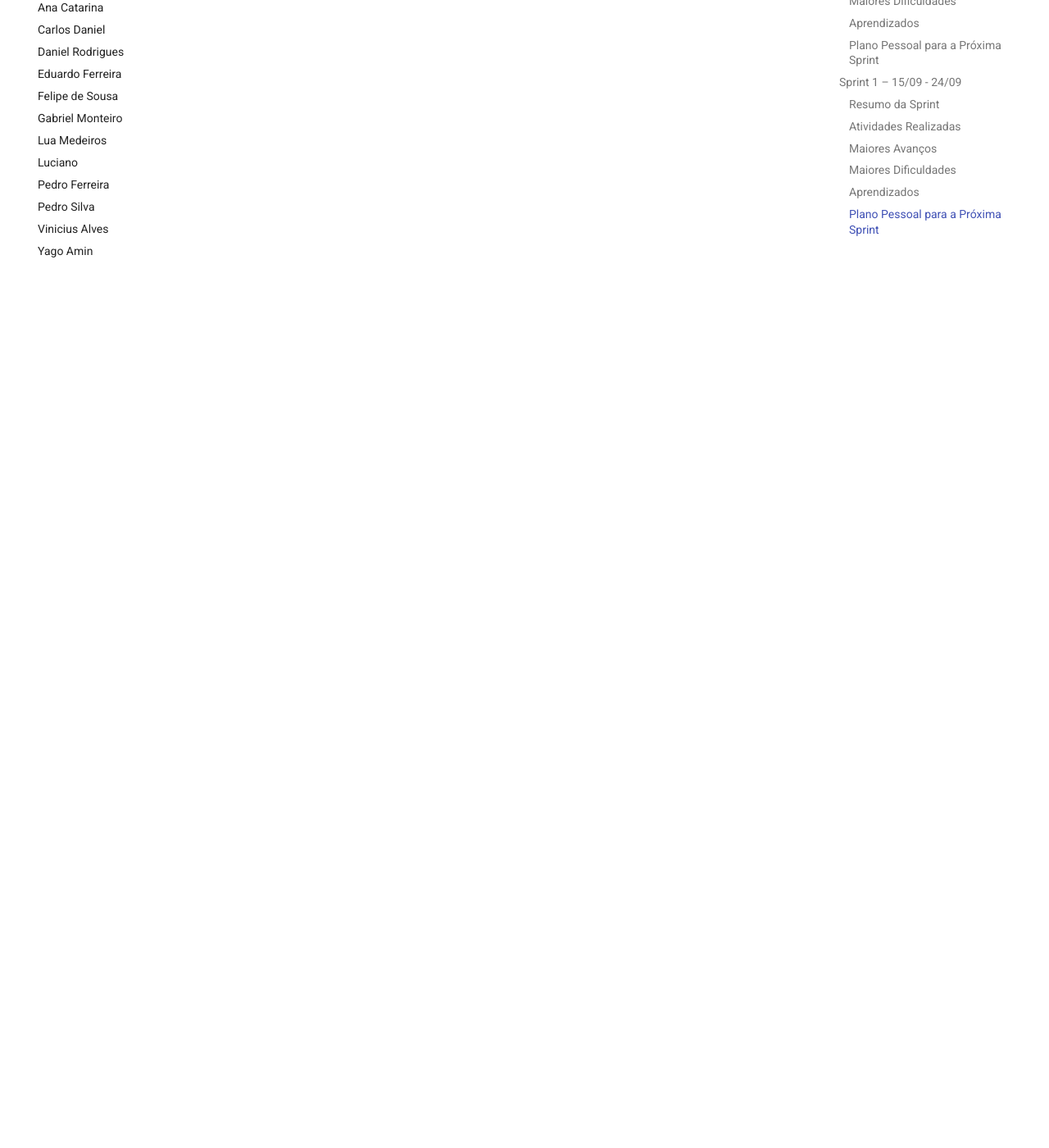
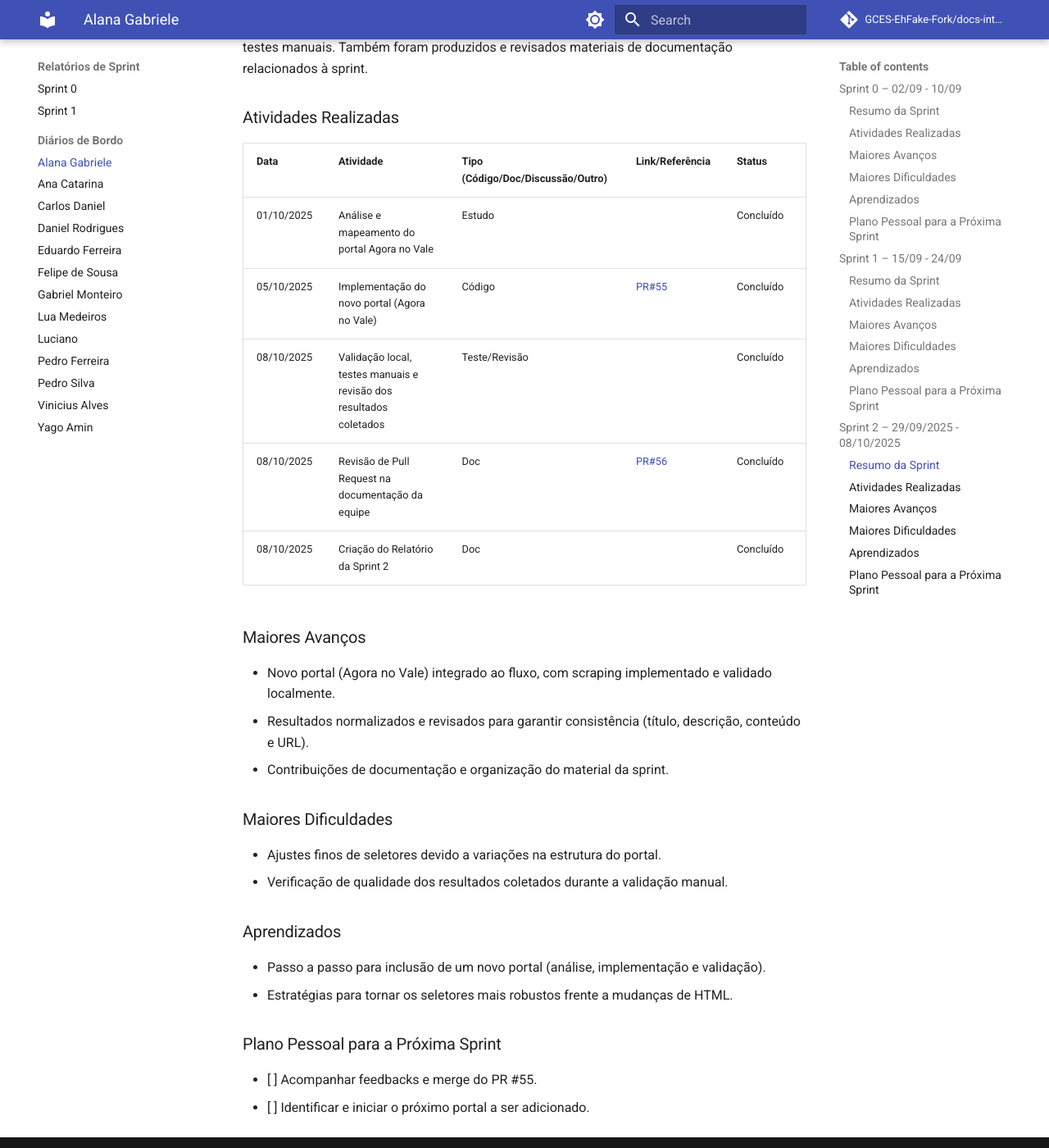
Before and after one commit to GCES-EhFake-Fork/docs-interno, an MkDocs documentation site: the page built from docs/diarios/diarioAlana.md, in a window 1280 px wide and 1400 px high, scrolled down 3334 px. Shown: the whole window at 82% size. Built offline with MkDocs 1.6.1 and Material for MkDocs 9.7.7, drawn with Linux system fonts in a browser that asks for light colours; comment, search, counter and statistics services are not loaded; some of the changed text lies outside the part shown.

Commit message:
docs: Sprint 2 - Alana

```diff
--- a/docs/diarios/diarioAlana.md
+++ b/docs/diarios/diarioAlana.md
@@ -81,3 +81,40 @@ Foco em ajustar os scrapers dos portais Globo e Terra para coletar notícias de
 
 - [ ] Acompanhar e endereçar feedbacks até o merge dos PRs (#33 e #36).
 - [ ] Avaliar e iniciar contribuição em um próximo portal.
+
+## Sprint 2 – 29/09/2025 - 08/10/2025
+
+### Resumo da Sprint
+
+Foco na inclusão de um novo portal no fluxo do projeto (Agora no Vale), com análise/mapeamento inicial do site, implementação do scraping e validação local por meio de testes manuais. Também foram produzidos e revisados materiais de documentação relacionados à sprint.
+
+### Atividades Realizadas
+
+| Data       | Atividade                                                          | Tipo (Código/Doc/Discussão/Outro) | Link/Referência                                                   | Status    |
+| :--------- | :----------------------------------------------------------------- | :-------------------------------- | :---------------------------------------------------------------- | :-------- |
+| 01/10/2025 | Análise e mapeamento do portal Agora no Vale                       | Estudo                            |                                                                   | Concluído |
+| 05/10/2025 | Implementação do novo portal (Agora no Vale)                       | Código                            | [PR#55](https://github.com/EH-FAKE/check-up/pull/55)              | Concluído |
+| 08/10/2025 | Validação local, testes manuais e revisão dos resultados coletados | Teste/Revisão                     |                                                                   | Concluído |
+| 08/10/2025 | Revisão de Pull Request na documentação da equipe                  | Doc                               | [PR#56](https://github.com/GCES-EhFake-Fork/docs-interno/pull/56) | Concluído |
+| 08/10/2025 | Criação do Relatório da Sprint 2                                   | Doc                               |                                                                   | Concluído |
+
+### Maiores Avanços
+
+- Novo portal (Agora no Vale) integrado ao fluxo, com scraping implementado e validado localmente.
+- Resultados normalizados e revisados para garantir consistência (título, descrição, conteúdo e URL).
+- Contribuições de documentação e organização do material da sprint.
+
+### Maiores Dificuldades
+
+- Ajustes finos de seletores devido a variações na estrutura do portal.
+- Verificação de qualidade dos resultados coletados durante a validação manual.
+
+### Aprendizados
+
+- Passo a passo para inclusão de um novo portal (análise, implementação e validação).
+- Estratégias para tornar os seletores mais robustos frente a mudanças de HTML.
+
+### Plano Pessoal para a Próxima Sprint
+
+- [ ] Acompanhar feedbacks e merge do PR #55.
+- [ ] Identificar e iniciar o próximo portal a ser adicionado.
```
